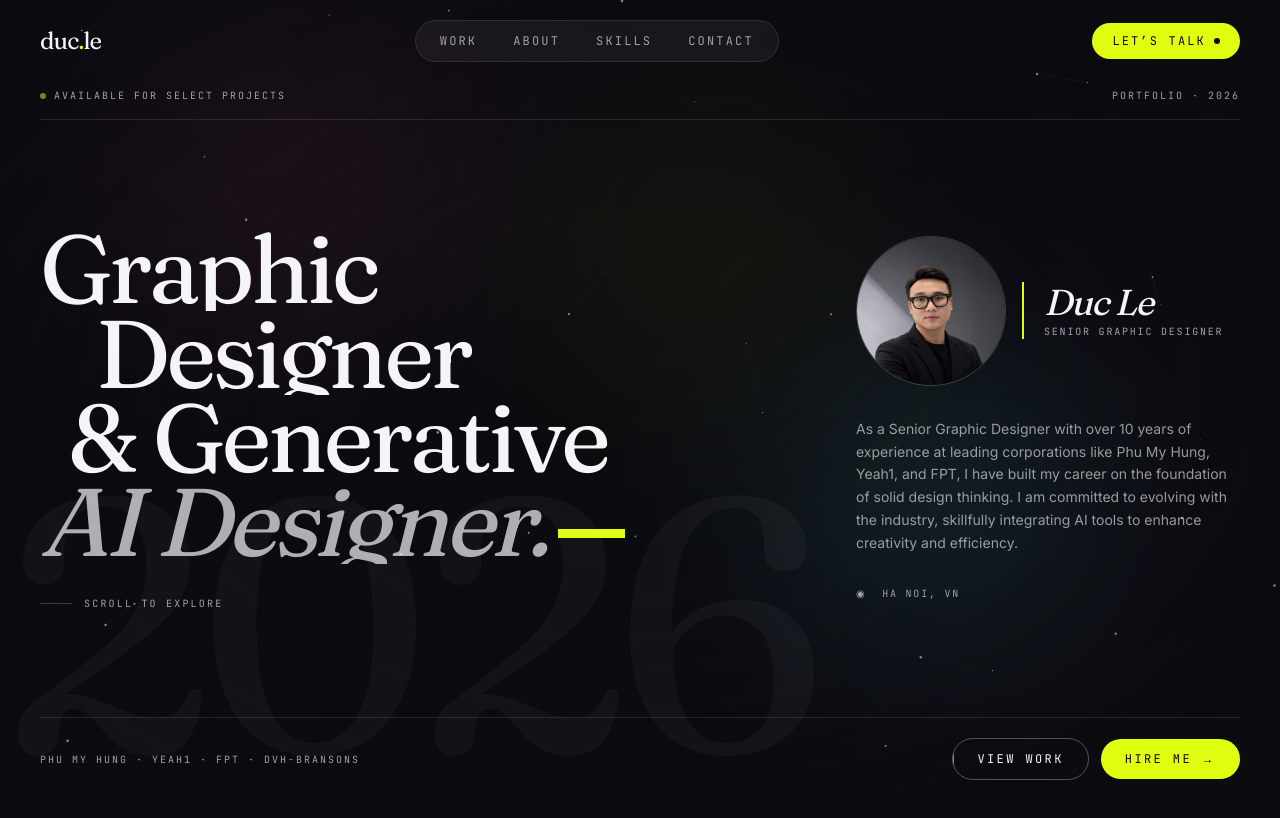
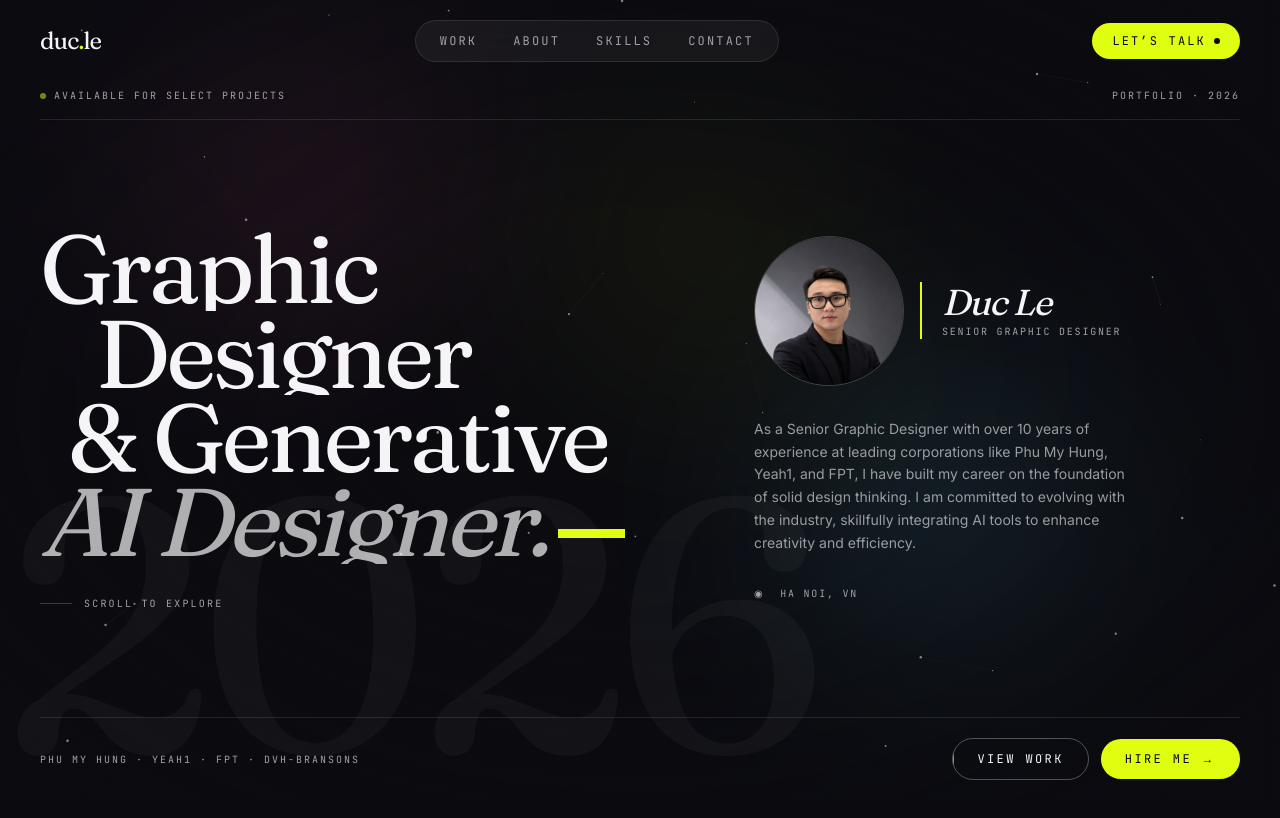
Before and after one commit to duclv145/ducle-portfolio-2026, a Next.js app: page / in a window 1280 px wide. Shown: the top 818 px of the page. Built offline with nearby package versions, Linux system fonts and the light colour scheme.

Commit message:
Shift hero right panel left for better balance

```diff
--- a/components/HeroSection.tsx
+++ b/components/HeroSection.tsx
@@ -96,7 +96,7 @@ export default function HeroSection() {
           initial={{ opacity: 0, x: 20 }}
           animate={{ opacity: 1, x: 0 }}
           transition={{ delay: 0.7, duration: 0.9, ease }}
-          className="flex flex-col justify-center gap-8 md:col-span-4 md:col-start-9"
+          className="flex flex-col justify-center gap-8 md:col-span-4 md:col-start-8"
         >
           {/* Name badge + avatar */}
           <div className="flex items-center gap-4">
```
